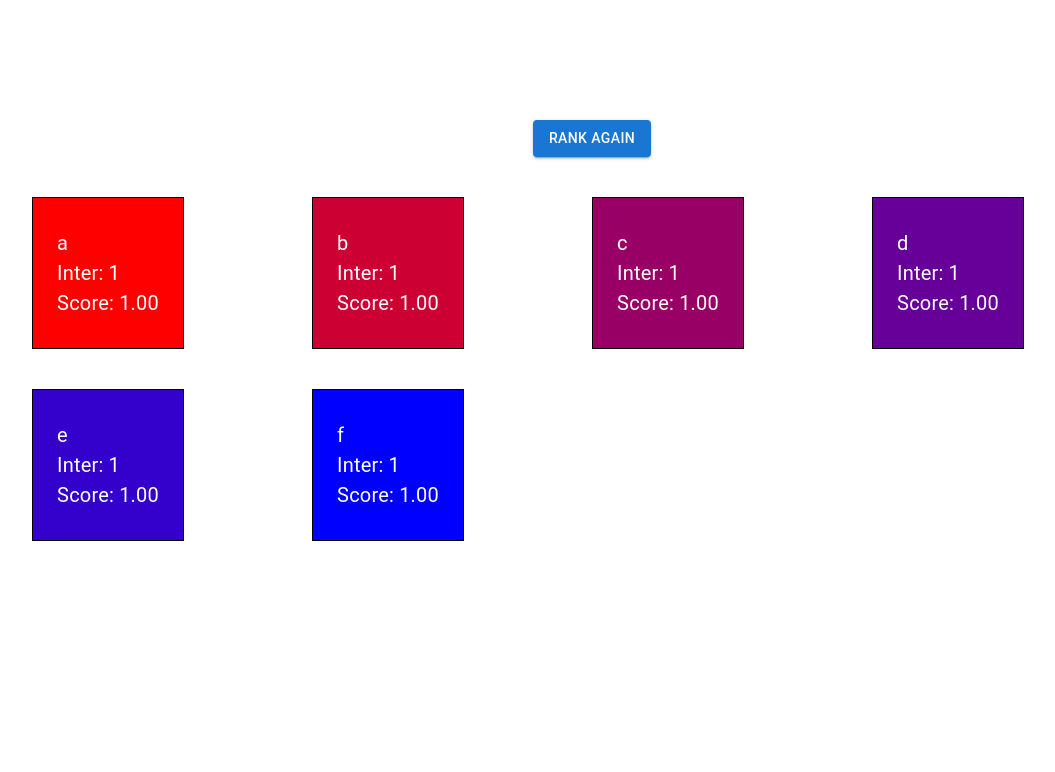
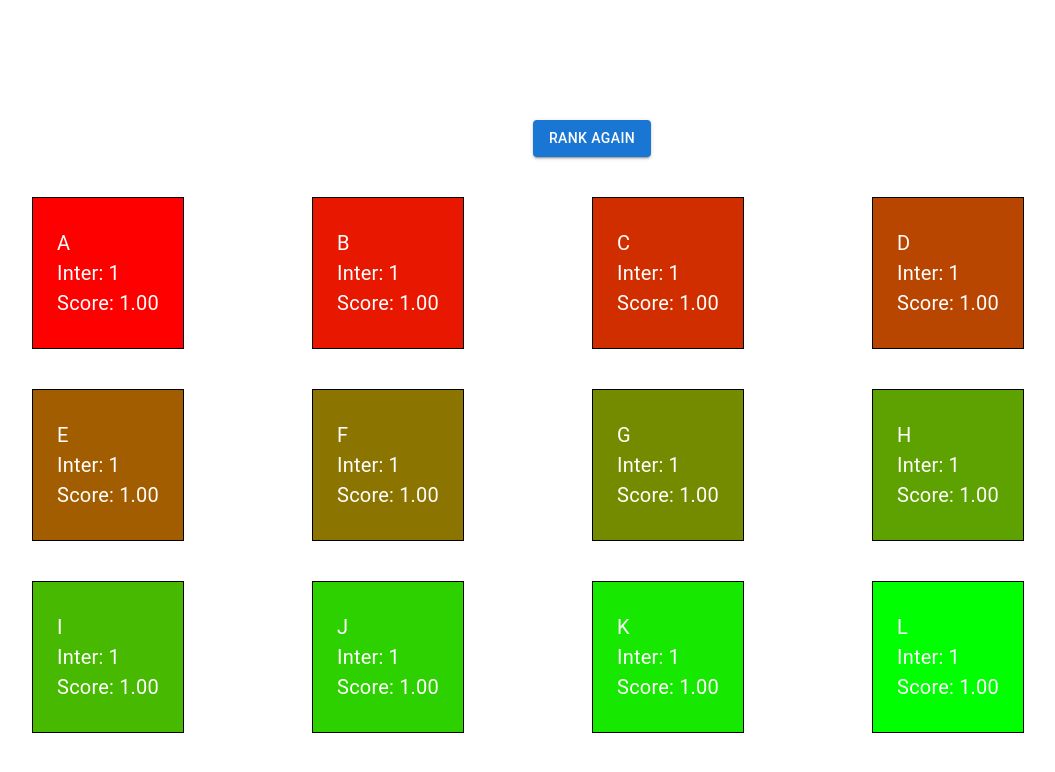
Before and after one commit to muratcancicek/demo, a React (Create React App) app: page / in a window 1280 px wide. Shown: the top 772 px of the page, without its empty margins (48-1103 px from the left). Built offline with nearby package versions, Linux system fonts and the light colour scheme.

Commit message:
Dynamic number of contents

```diff
--- a/src/components/ContentBox.jsx
+++ b/src/components/ContentBox.jsx
@@ -1,16 +1,8 @@
 import { Box, Typography } from "@mui/material";
 import React from "react";
 
-const ContentBox = ({ randomColor, char, vec, isFocused, isSelected, score, interaction, onClick }) => {
-  let border = "1px solid black";
-  let width = "100px";
-  let height = "100px";
-  // if (isSelected || isFocused) {
-  //   let color = isSelected ? "green" : "black";
-  //   border = "15px solid {color}";
-  //   width = "70px";
-  //   height = "70px";
-  // }
+const ContentBox = ({char, vec, score, interaction, onClick }) => {
+  const color = `rgb(${vec[0]}, ${vec[1]}, ${vec[2]})`;
   return (
     <Box
       display="flex"
@@ -19,7 +11,7 @@ const ContentBox = ({ randomColor, char, vec, isFocused, isSelected, score, inte
         border: "1px solid black",
         width: "150px",
         height: "150px",
-        backgroundColor: randomColor,
+        backgroundColor: color,
         cursor: "pointer",
       }}
       onClick={onClick}
--- a/src/enums/BaseContents.jsx
+++ b/src/enums/BaseContents.jsx
@@ -1,22 +1,20 @@
-export const BaseContents = [
-  { color: "#FF0000", vec: [255, 0, 0],  char: "a" },
-  { color: "#CC0033", vec: [204, 0, 51], char: "b" },
-  { color: "#990066", vec: [153, 0, 102], char: "c" },
-  { color: "#660099", vec: [102, 0, 153], char: "d" },
-  { color: "#3300CC", vec: [51, 0, 204], char: "e" },
-  { color: "#0000FF", vec: [0, 0, 255], char: "f" },
-  // 7: { color: "#FF5733", char: "g" },
-  // 8: { color: "#33FF57", char: "h" },
-  // 9: { color: "#5733FF", char: "ı" },
-  // 10: { color: "#FFFF33", char: "j" },<
-  // 11: { color: "#33FFFF", char: "k" },>
-  // 12: { color: "#FF33FF", char: "l" },
-  // 13: { color: "#AA5733", char: "m" },
-  // 14: { color: "#33AA57", char: "n" },
-  // 15: { color: "#AA33FF", char: "o" },
-  // 16: { color: "#FFFFAA", char: "p" },
-  // 17: { color: "#AAFFFF", char: "r" },
-  // 18: { color: "#FFAAFF", char: "s" },
-  // 19: { color: "#000000", char: "t" },
-  // 20: { color: "#112233", char: "u" },
-];
+export const abc = ["A", "B", "C", "D", "E", "F", "G", "H", "I", "J", "K", "L", "M", "N", "O", "P", "Q", "R", "S", "T", "U", "V", "W", "X", "Y", "Z"];
+export function generateContents(numContents) {
+  let colorStep = 510 / numContents;
+  let red = 255;
+  let green = 0;
+  let blue = 0;
+  let contents = [];
+  for (let i = 0; i < numContents; i++) {
+    let c = {vec: [red, green, blue], char: abc[i]};
+    contents = [...contents, c];
+    if (red > 0) {
+      red = red - colorStep;
+      green = green + colorStep;
+    } else {
+      green = green - colorStep;
+      blue = blue + colorStep;
+    }
+  }
+  return contents;
+};
--- a/src/pages/LandingPage.jsx
+++ b/src/pages/LandingPage.jsx
@@ -1,13 +1,13 @@
 import { Button, Grid, Box } from "@mui/material";
 import React, { useEffect, useState } from "react";
 import ContentBox from "../components/ContentBox";
-import { BaseContents } from "../enums/BaseContents";
+import { abc, generateContents } from "../enums/BaseContents";
 import { initializeUserVectors, initializeContentVectors, nmfForContentRanking } from "../ranking"
 
 const LandingPage = () => {
 
-function getDefaultContents(baseContents) {
-    let contents = [...baseContents];
+function getDefaultContents(numContents) {
+    let contents = generateContents(numContents);
     for (let i = 0; i < contents.length; i++) {
       contents[i] = { ...contents[i], score: 1.0, interaction: 1 };
     }
@@ -18,14 +18,9 @@ function gettInteractionMatrix(contents) {
   return [contents.sort((a, b) => a.char > b.char ? 1 : -1).map((c) => c.interaction)];
 }
 
-function getScores(contents) {
-  return [contents.map((c) => c.score)];
-}
-
-  const [contents, setContents] = useState(getDefaultContents(Object.values(BaseContents)));
-  const abc = ["a", "b", "c", "d", "e", "f"];
   const numUsers = 1;
-  const numContents = BaseContents.length;
+  const numContents = 22;
+  const [contents, setContents] = useState(getDefaultContents(numContents));
   const numUserFeatures = 3;
   const numContentFeatures = 3;
   const [selectedBox, setSelectedBox] = useState(null);
@@ -85,7 +80,6 @@ function getScores(contents) {
         {contents.sort((a, b) => a.score > b.score ? -1 : 1).map((content, index) => (
           <Grid key={index} item xs={12} sm={6} md={4} lg={3} mt={5}>
             <ContentBox
-              randomColor={content.color}
               char={content.char}
               vec={content.vec}
               score={content.score}
```
